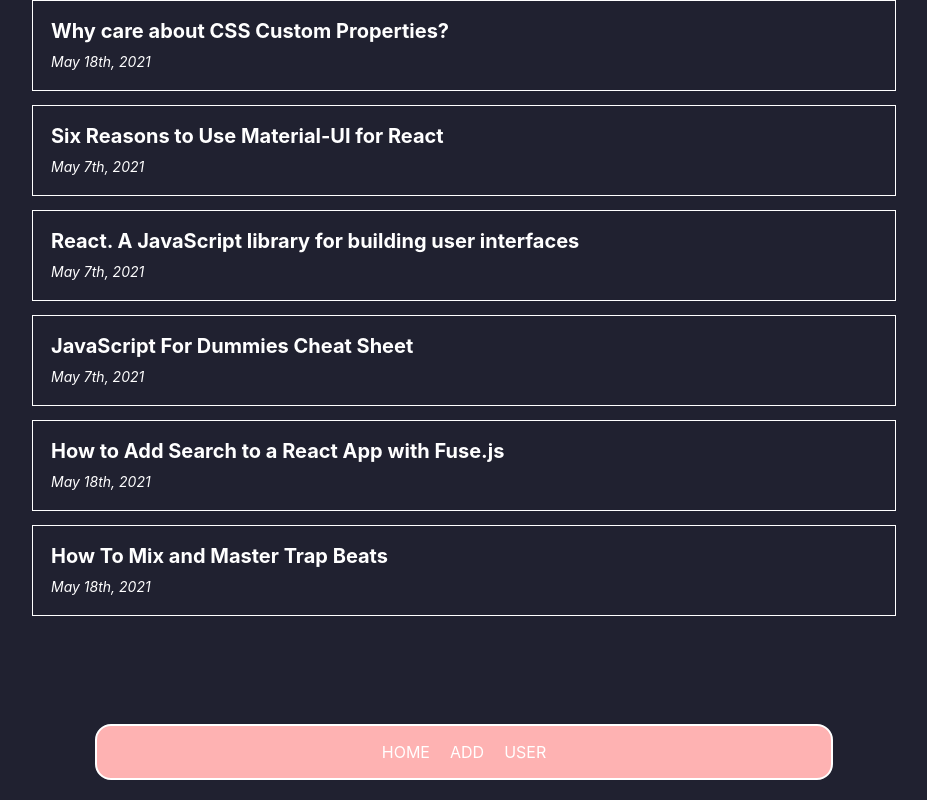
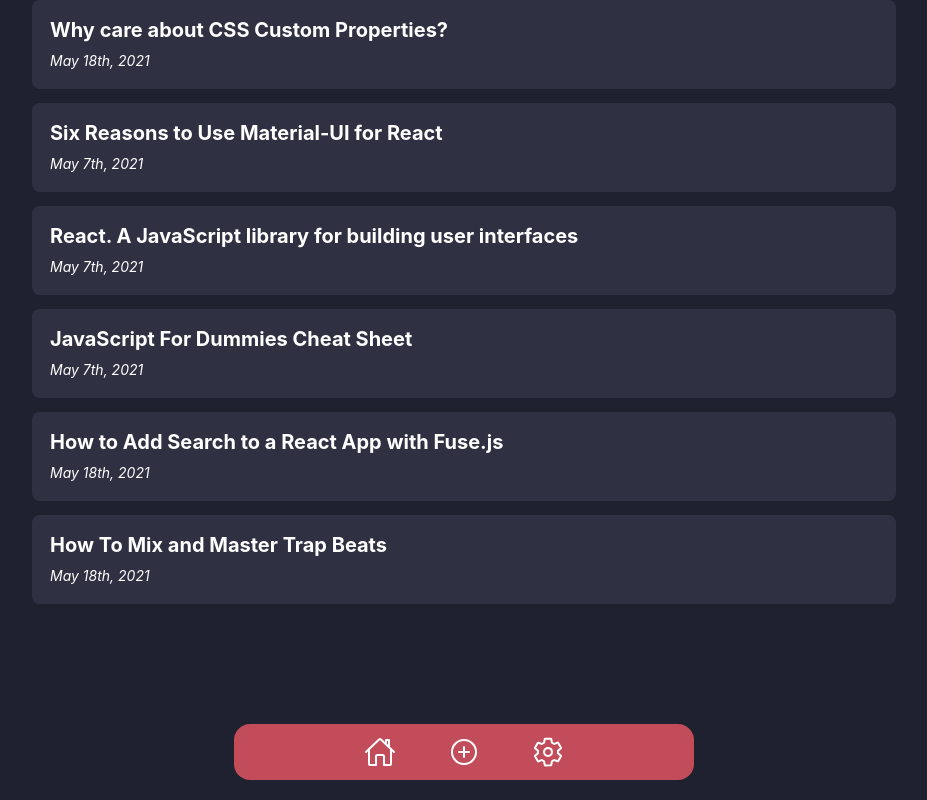
Before and after one commit to Stef-Lev/doc-keeper, a Next.js app: page / in a window 1280 px wide. Shown: the whole page, without its empty margins (176-1103 px from the left). Built offline with nearby package versions, Linux system fonts and the light colour scheme; no server answers.

Commit message:
improve footer design

```diff
--- a/components/DocItem.js
+++ b/components/DocItem.js
@@ -7,7 +7,8 @@ function DocItem({ item }) {
   const router = useRouter();
   return (
     <Box
-      border="1px solid white"
+      bg="#2f3143"
+      borderRadius="8px"
       p={{ base: "16px", md: "18px" }}
       mb={{ base: "10px", md: "14px" }}
       _hover={{ cursor: "pointer" }}
--- a/components/Footer.js
+++ b/components/Footer.js
@@ -1,5 +1,16 @@
 import { Box } from "@chakra-ui/react";
+import { useRouter } from "next/router";
+import useFooterContent from "../hooks/useFooterContent";
+import {
+  IoHomeOutline,
+  IoAddCircleOutline,
+  IoSettingsOutline,
+} from "react-icons/io5";
+
 const Footer = () => {
+  const router = useRouter();
+  console.log(router);
+  const footerContent = useFooterContent(router.route);
   return (
     <Box
       position="fixed"
@@ -11,17 +22,15 @@ const Footer = () => {
     >
       <Box
         borderRadius="16px"
-        backgroundColor="red.200"
-        border="2px solid white"
+        backgroundColor="#c24c5a"
+        color="white"
         display="flex"
         justifyContent="center"
         alignItems="center"
-        gap="20px"
-        w={{ base: "92%", sm: "80%", md: "600px", lg: "738px" }}
+        gap={{ base: "16px", sm: "20px", md: "32px" }}
+        w={{ base: "92%", sm: "380px", md: "460px" }}
       >
-        <Box>HOME</Box>
-        <Box>ADD</Box>
-        <Box>USER</Box>
+        {footerContent}
       </Box>
     </Box>
   );
--- /dev/null
+++ b/hooks/useFooterContent.js
@@ -0,0 +1,29 @@
+import {
+  IoHomeOutline,
+  IoAddCircleOutline,
+  IoSettingsOutline,
+} from "react-icons/io5";
+import { Box } from "@chakra-ui/react";
+
+const useFooterContent = (route) => {
+  const footers = {
+    "/": [
+      { icon: <IoHomeOutline size={32} /> },
+      { icon: <IoAddCircleOutline size={32} /> },
+      { icon: <IoSettingsOutline size={32} /> },
+    ],
+    "/document/[id]": [{ icon: <IoHomeOutline size={32} /> }],
+  };
+
+  return (
+    <>
+      {footers[route].map((item) => (
+        <Box display="flex" justifyContent="center" p="10px" borderRadius="8px">
+          {item.icon}
+        </Box>
+      ))}
+    </>
+  );
+};
+
+export default useFooterContent;
--- a/package.json
+++ b/package.json
@@ -18,7 +18,7 @@
     "react": "^18.2.0",
     "react-dom": "^18.2.0",
     "react-draft-wysiwyg": "^1.15.0",
-    "react-icons": "^4.7.1",
+    "react-icons": "^4.12.0",
     "swr": "^2.0.0"
   }
 }
--- a/theme.js
+++ b/theme.js
@@ -9,7 +9,7 @@ const theme = extendTheme({
   config: { initialColorMode: "dark", useSystemColorMode: false },
   styles: {
     global: {
-      body: { bg: "rgb(32, 33, 48)", color: "white" },
+      body: { bg: "#202130", color: "white" },
     },
   },
   colors: {
```
Also changed, not shown: 1 other file (tests, documents, lock files or other folders).
